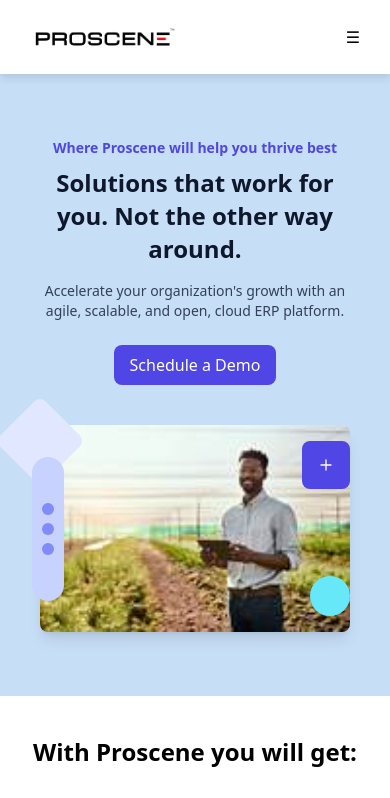
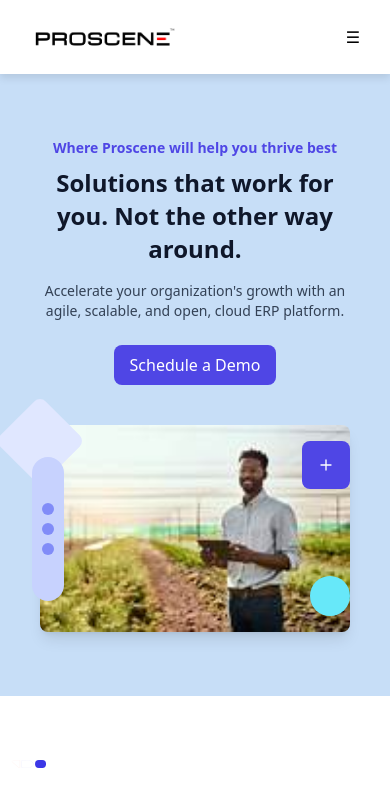
Before and after one commit to mobisa-012/react-proscene, a React (Create React App) app: page /solutions in a window 390 px wide. Shown: the top 798 px of the page. Built offline with nearby package versions, Linux system fonts and the light colour scheme.

Commit message:
added a component to this page and its responsive

```diff
--- a/src/pages/Solutions.js
+++ b/src/pages/Solutions.js
@@ -6,11 +6,13 @@ import LogoCarousel from '../components/LogoCarousel';
 import ProsceneGetYou from '../components/ProsceneGetsYou';
 import ChooseYourFocus from "../components/solutions-components/ChooseFocus.js";
 import StartYourJorney from "../components/solutions-components/StartYourJourney.js";
+import MoreSection from "../components/Moresection.js";
 
 function Solutions() {
     return(
     <div className='p-0 pb-0'>
       <SolutionThatWorkForYou/>
+      <MoreSection/>
       <ProsceneGetYou/>
       <div className = "pt-10 pb-10"><ChooseYourFocus/></div>
       <div className = "pt-10 pb-10"><StartYourJorney/></div>
```
